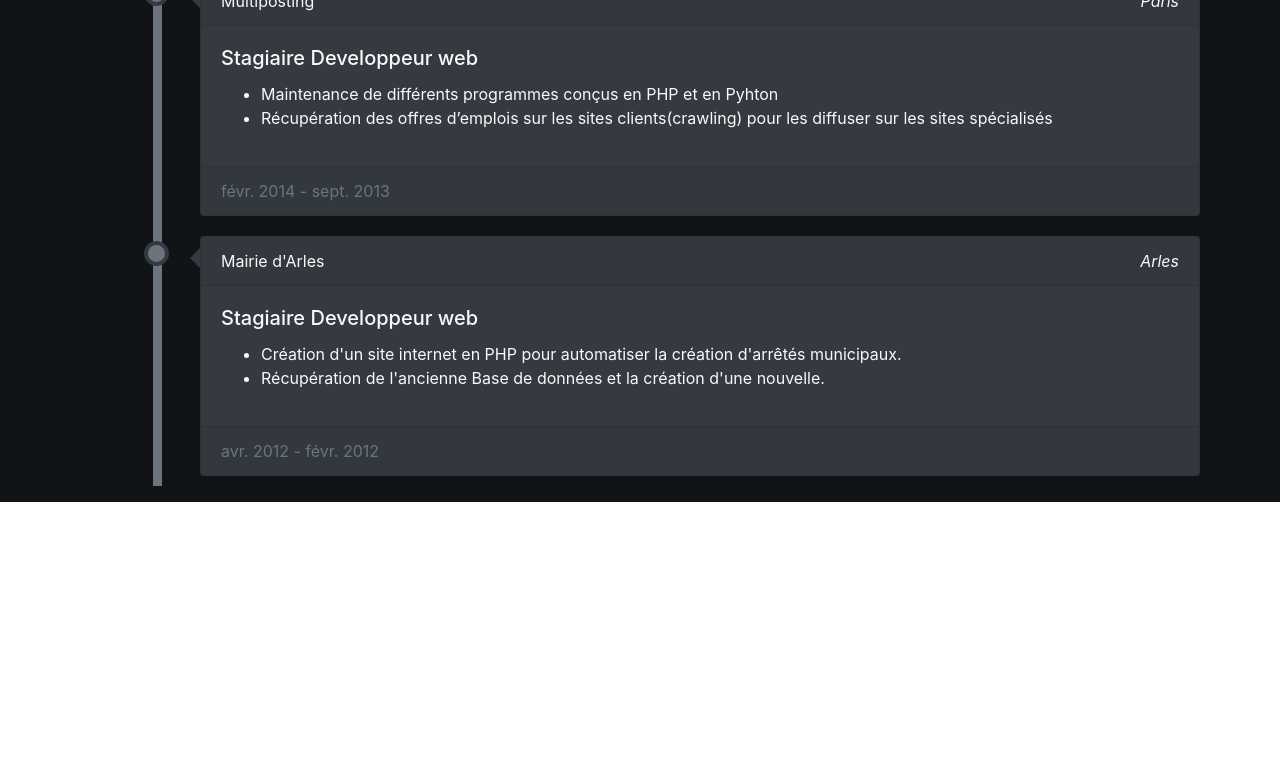
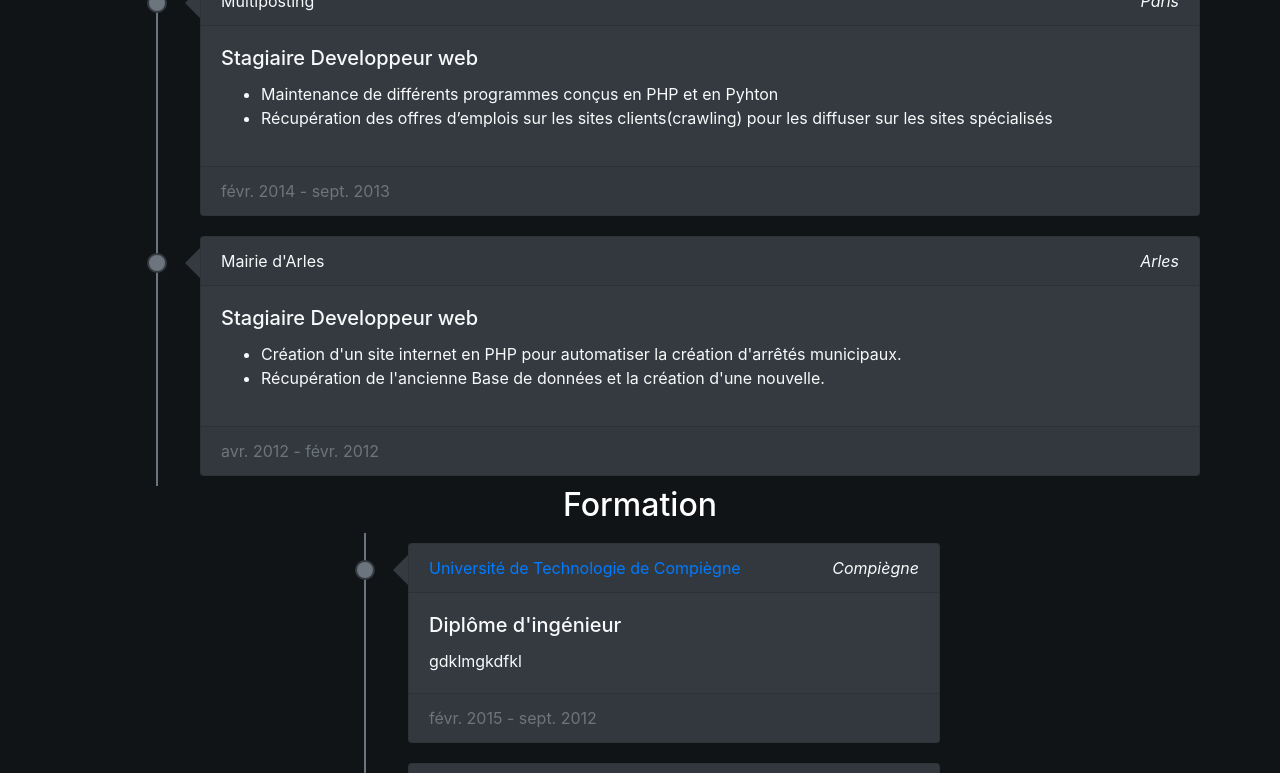
Before and after one commit to guillaume-gomez/guillaume-gomez.github.io, a React (Create React App) app in the folder my-app/: page / in a window 1280 px wide. Shown: the part 2000-2773 px from the top of the page. Before the commit the page ends 2502 px from the top, so only its background shows below. Built offline with nearby package versions, Linux system fonts and the light colour scheme.

Commit message:
add education + progressbar

```diff
--- a/my-app/src/App.tsx
+++ b/my-app/src/App.tsx
@@ -3,6 +3,7 @@ import Header from "./components/Header";
 import AboutMe from "./views/AboutMe";
 import Hobbies from "./views/Hobbies";
 import Experience from "./views/Experience";
+import Skills from "./views/Skills";
 
 import './App.css';
 
@@ -14,6 +15,7 @@ function App() {
         <AboutMe/>
         <Hobbies />
         <Experience />
+        <Skills />
       </div>
     </div>
   );
--- /dev/null
+++ b/my-app/src/components/CustomProgressBar.css
@@ -0,0 +1,13 @@
+.ProgressBar-content {
+  border: 1px solid green;
+  display: flex;
+  align-items: center;
+}
+
+.ProgressBar-label {
+  width: 25%;
+}
+
+.ProgressBar-value {
+  width: 25%;
+}
--- /dev/null
+++ b/my-app/src/components/CustomProgressBar.tsx
@@ -0,0 +1,24 @@
+import React from 'react';
+import { ProgressBar } from 'react-bootstrap';
+
+import "./CustomProgressBar.css";
+
+interface CustomProgressBarInterface {
+  label: string;
+  value: number;
+}
+
+function CustomProgressBar({label, value} : CustomProgressBarInterface) {
+  return (
+    <div className="ProgressBar-content">
+      <div className="ProgressBar-label">
+        {label}
+      </div>
+      <div className="ProgressBar-value">
+         <ProgressBar now={value} />
+      </div>
+    </div>
+  );
+}
+
+export default CustomProgressBar;
--- a/my-app/src/components/Job.css
+++ b/my-app/src/components/Job.css
@@ -10,12 +10,11 @@
 .job-container::after {
   content: '';
   position: absolute;
-  width: 25px;
-  height: 25px;
+  width: 20px;
+  height: 20px;
   background-color: var(--secondary);
-  border: 4px solid var(--dark);
-  top: 15px;
-  left: -200px;
+  border: 2px solid var(--dark);
+  top: 27px;
   border-radius: 50%;
   z-index: 1;
 }
@@ -40,14 +39,14 @@
   top: 22px;
   width: 0;
   z-index: 1;
-  left: 30px;
-  border-width: 10px 10px 10px 0;
+  left: 25px;
+  border-width: 15px 15px 15px 0;
   border-color: transparent var(--dark) transparent transparent;
 }
 
 /* Fix the circle for containers on the right side */
 .job-right::after {
-  left: -16px;
+  left: -13px;
 }
 
 .job-card-header{
--- a/my-app/src/components/Timeline.css
+++ b/my-app/src/components/Timeline.css
@@ -7,10 +7,10 @@
 .timeline::after {
   content: '';
   position: absolute;
-  width: 9px;
+  width: 2px;
   background-color: var(--secondary);
   top: 0;
   bottom: 0;
   left: 10%;
-  margin-left: -7px;
+  margin-left: -4px;
 }
--- a/my-app/src/locales/fr/translation.json
+++ b/my-app/src/locales/fr/translation.json
@@ -67,5 +67,21 @@
       "bloc1": "Création d'un site internet en PHP pour automatiser la création d'arrêtés municipaux.",
       "bloc2": "Récupération de l'ancienne Base de données et la création d'une nouvelle."
     }
+  },
+  "education": {
+    "education": "Formation",
+    "u_t_c": {
+      "company": "Université de Technologie de Compiègne",
+      "location": "Compiègne",
+      "job-title": "Diplôme d'ingénieur"
+    },
+    "i_u_t": {
+      "company": "IUT d'Aix Marseille",
+      "location": "Arles",
+      "job-title": "DUT Informatique, Conception et synthèse d'image 2D-3D"
+    }
+  },
+  "skills": {
+    "skills": "Compétences"
   }
 }
--- a/my-app/src/views/Experience.tsx
+++ b/my-app/src/views/Experience.tsx
@@ -98,6 +98,32 @@ function Experience() {
 
         </Timeline>
       </div>
+
+      <h2 className="experience-title">{t("education.education")}</h2>
+      <div className="experience-jobs">
+        <Timeline>
+          <Job
+            company={t("education.u_t_c.company")}
+            companyUrl="https://www.utc.fr/"
+            location={t("education.u_t_c.location")}
+            begin={new Date(2015,1,1)}
+            end={new Date(2012,8,1)}
+            jobTitle={t("education.u_t_c.job-title")}
+            >
+              gdklmgkdfkl
+            </Job>
+            <Job
+            company={t("education.i_u_t.company")}
+            companyUrl="https://iut.univ-amu.fr/sites/arles"
+            location={t("education.i_u_t.location")}
+            begin={new Date(2010,8,1)}
+            end={new Date(2012,5,1)}
+            jobTitle={t("education.i_u_t.job-title")}
+            >
+              jdsklfjdjfkljdj
+            </Job>
+        </Timeline>
+      </div>
     </div>
   );
 }
--- a/my-app/src/views/Hobbies.tsx
+++ b/my-app/src/views/Hobbies.tsx
@@ -7,7 +7,7 @@ import { faRunning, faMusic, faFilm } from '@fortawesome/free-solid-svg-icons';
 
 import "./Hobbies.css";
 
-function Leissure() {
+function Hobbies() {
   const { t } = useTranslation();
   return (
     <section className="hobbies-content">
@@ -30,4 +30,4 @@ function Leissure() {
   );
 }
 
-export default Leissure;
+export default Hobbies;
--- /dev/null
+++ b/my-app/src/views/Skills.css
@@ -0,0 +1,7 @@
+.skills-content {
+  //border: 2px solid purple;
+}
+
+.skills-title {
+  text-align: center;
+}
--- /dev/null
+++ b/my-app/src/views/Skills.tsx
@@ -0,0 +1,30 @@
+import React from 'react';
+import ProgressBar from "../components/CustomProgressBar";
+import { useTranslation } from 'react-i18next';
+
+import { FontAwesomeIcon } from '@fortawesome/react-fontawesome';
+import { faGithub, faLinkedin } from '@fortawesome/free-brands-svg-icons';
+import { faRunning, faMusic, faFilm } from '@fortawesome/free-solid-svg-icons';
+
+import "./Skills.css";
+
+function Skills() {
+  const { t } = useTranslation();
+  return (
+    <section className="skills-content">
+      <h2 className="skills-title">{t("skills.skills")}</h2>
+
+      <div>
+        <h3>Front End</h3>
+
+        <ProgressBar value={35} label="HTML5/CSS" />
+        <ProgressBar value={35} label="Javascript (ES6)" />
+        <ProgressBar value={35} label="TypeScript" />
+        <ProgressBar value={35} label="React" />
+
+      </div>
+    </section>
+  );
+}
+
+export default Skills;
```
